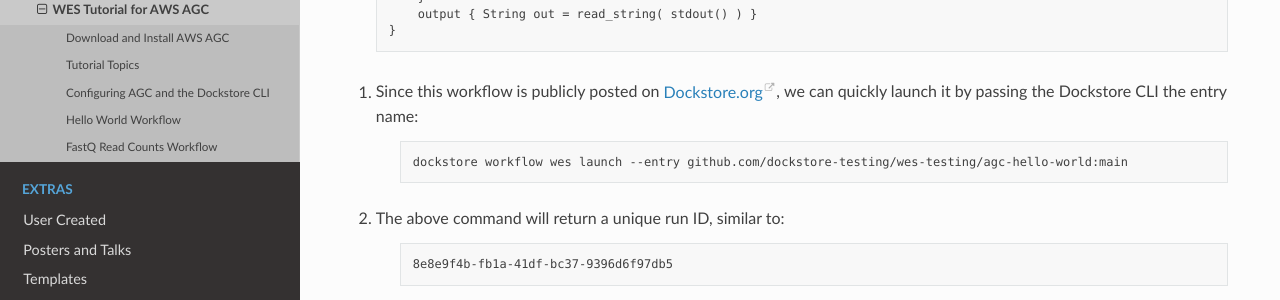
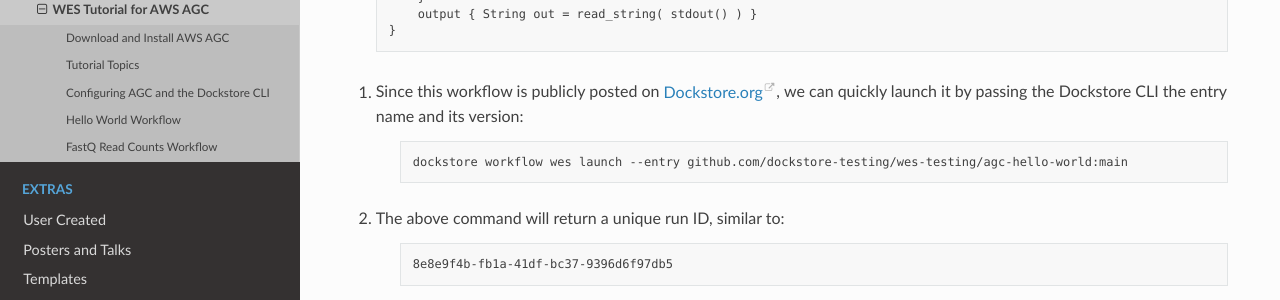
Before and after one commit to dockstore/dockstore-documentation, a Sphinx documentation site: the page built from docs/advanced-topics/wes/wes-agc-tutorial.rst, in a window 1280 px wide and 900 px high, scrolled down 2781 px. Shown: the part 175-475 px from the top of the window. Built offline with Sphinx 7.4.7 and the Read the Docs theme 2.0.0, drawn with Linux system fonts in a browser that asks for light colours.

Commit message:
and version

```diff
--- a/docs/advanced-topics/wes/wes-agc-tutorial.rst
+++ b/docs/advanced-topics/wes/wes-agc-tutorial.rst
@@ -134,7 +134,7 @@
                 output { String out = read_string( stdout() ) }
             }
 
-1. Since this workflow is publicly posted on `Dockstore.org <https://dockstore.org/>`_, we can quickly launch it by passing the Dockstore CLI the entry name:
+1. Since this workflow is publicly posted on `Dockstore.org <https://dockstore.org/>`_, we can quickly launch it by passing the Dockstore CLI the entry name and its version:
 
     .. code:: text
 
```
